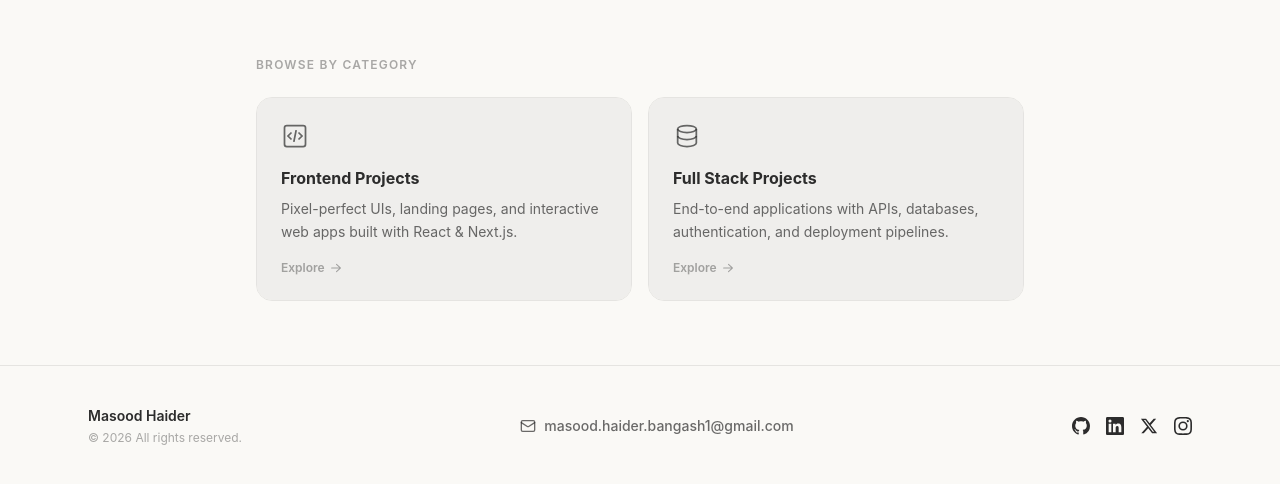
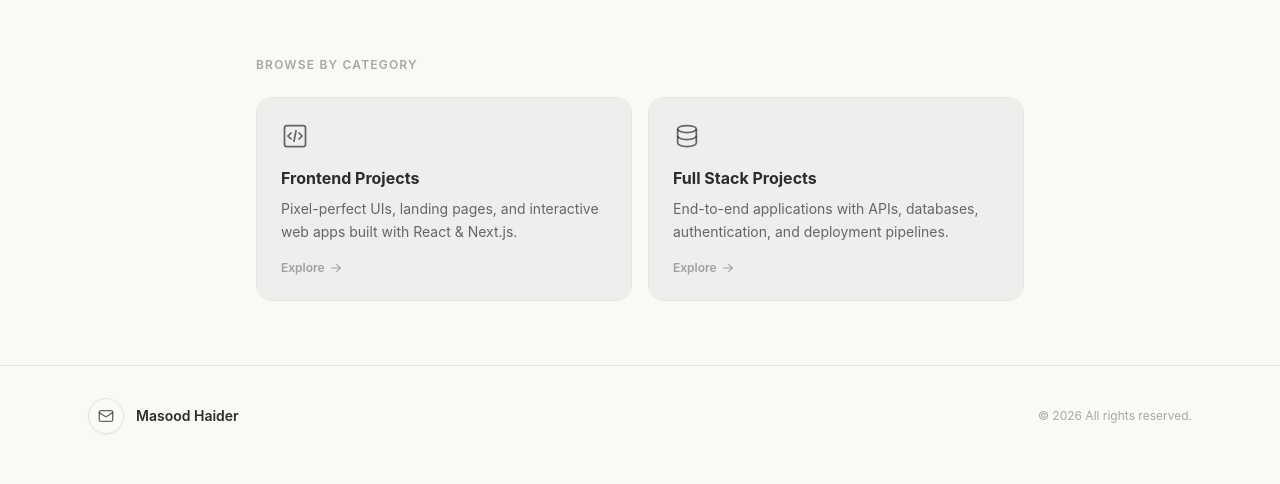
Before and after one commit to Masood-Haider/projects-gallery, a Next.js app: page / in a window 1280 px wide. Shown: the part 1179-1663 px from the top of the page. Built offline with nearby package versions, Linux system fonts and the light colour scheme.

Commit message:
Update Core Technology skill brand colors and footer email icon

```diff
--- a/components/Footer.tsx
+++ b/components/Footer.tsx
@@ -1,33 +1,31 @@
-import Link from "next/link";
-import SocialIcons from "./SocialIcons";
-
 export default function Footer() {
   const year = new Date().getFullYear();
 
   return (
     <footer className="border-t border-charcoal/10 bg-base">
-      <div className="mx-auto max-w-6xl px-6 py-10 flex flex-col md:flex-row items-center justify-between gap-6">
-        {/* Left: name + copyright */}
-        <div className="text-center md:text-left">
-          <p className="text-sm font-semibold text-charcoal">Masood Haider</p>
-          <p className="mt-1 text-xs text-charcoal/40">
-            © {year} All rights reserved.
-          </p>
-        </div>
-
-        {/* Center: Contact */}
-        <div className="flex items-center text-sm font-medium text-charcoal/70">
-          <a href="mailto:masood.haider.bangash1@gmail.com" className="flex items-center gap-2 hover:text-gold transition-colors">
+      <div className="mx-auto max-w-6xl px-6 py-8 flex flex-col md:flex-row items-center justify-between gap-4">
+        {/* Left: Email icon + Name */}
+        <div className="flex items-center gap-3">
+          <a
+            href="mailto:masood.haider.bangash1@gmail.com"
+            aria-label="Send Email"
+            title="Send Email"
+            className="flex items-center justify-center w-9 h-9 rounded-full border border-charcoal/10 text-charcoal/70 hover:text-gold hover:border-gold/40 hover:bg-gold/5 transition-all shadow-sm"
+          >
             <svg viewBox="0 0 24 24" fill="none" stroke="currentColor" strokeWidth="2" strokeLinecap="round" strokeLinejoin="round" className="w-4 h-4">
               <rect width="20" height="16" x="2" y="4" rx="2" />
               <path d="m22 7-8.97 5.7a1.94 1.94 0 0 1-2.06 0L2 7" />
             </svg>
-            masood.haider.bangash1@gmail.com
           </a>
+          <p className="text-sm font-semibold text-charcoal">Masood Haider</p>
         </div>
 
-        {/* Right: social icons */}
-        <SocialIcons iconSize={18} />
+        {/* Right: Copyright */}
+        <div className="text-center md:text-right">
+          <p className="text-xs text-charcoal/40">
+            © {year} All rights reserved.
+          </p>
+        </div>
       </div>
     </footer>
   );
--- a/components/SkillsList.tsx
+++ b/components/SkillsList.tsx
@@ -77,6 +77,7 @@ export default function SkillsList() {
   const row1 = [
     {
       name: "React",
+      color: "text-[#61DAFB]",
       icon: (
         <svg viewBox="-11.5 -10.23174 23 20.46348" className="w-10 h-10 mb-3 fill-current">
           <circle cx="0" cy="0" r="2.05" />
@@ -90,6 +91,7 @@ export default function SkillsList() {
     },
     {
       name: "Next.js",
+      color: "text-[#000000]",
       icon: (
         <svg viewBox="0 0 128 128" fill="currentColor" className="w-10 h-10 mb-3">
           <path d="M64 0C28.7 0 0 28.7 0 64s28.7 64 64 64c11.2 0 21.7-2.9 30.8-7.9L48.4 55.3v36.6h-6.8V41.8h6.8l50.5 75.8C116.4 106.2 128 86.5 128 64c0-35.3-28.7-64-64-64zm22.7 41.8h6.8v22.6h-6.8V41.8z" />
@@ -98,6 +100,7 @@ export default function SkillsList() {
     },
     {
       name: "TypeScript",
+      color: "text-[#3178C6]",
       icon: (
         <svg viewBox="0 0 24 24" fill="currentColor" className="w-10 h-10 mb-3">
           <path d="M12 2C6.48 2 2 6.48 2 12s4.48 10 10 10 10-4.48 10-10S17.52 2 12 2zm-1 14H9v-5H6V9h8v2h-3v5zm5 0h-2v-5h-3V9h8v2h-3v5z"/>
@@ -106,6 +109,7 @@ export default function SkillsList() {
     },
     {
       name: "Tailwind CSS",
+      color: "text-[#06B6D4]",
       icon: (
         <svg viewBox="0 0 24 24" fill="currentColor" className="w-10 h-10 mb-3">
           <path d="M12.001 4.8c-3.2 0-5.2 1.6-6 4.8 1.2-1.6 2.6-2.2 4.2-1.8.913.228 1.565.89 2.288 1.624C13.666 10.618 15.027 12 18.001 12c3.2 0 5.2-1.6 6-4.8-1.2 1.6-2.6 2.2-4.2 1.8-.913-.228-1.565-.89-2.288-1.624C16.337 6.182 14.976 4.8 12.001 4.8zm-6 7.2c-3.2 0-5.2 1.6-6 4.8 1.2-1.6 2.6-2.2 4.2-1.8.913.228 1.565.89 2.288 1.624 1.177 1.194 2.538 2.576 5.512 2.576 3.2 0 5.2-1.6 6-4.8-1.2 1.6-2.6 2.2-4.2 1.8-.913-.228-1.565-.89-2.288-1.624C10.337 13.382 8.976 12 6.001 12z" />
@@ -114,6 +118,7 @@ export default function SkillsList() {
     },
     {
       name: "Node.js",
+      color: "text-[#339933]",
       icon: (
         <svg viewBox="0 0 128 128" fill="currentColor" className="w-10 h-10 mb-3">
           <path d="M109.1 40L65.5 14.8c-1-.6-2.1-.6-3.1 0L18.9 40c-1 .6-1.6 1.6-1.6 2.7v50.4c0 1.1.6 2.1 1.6 2.7l43.5 25.1c1 .6 2.1 .6 3.1 0l43.5-25.1c1-.6 1.6-1.6 1.6-2.7V42.7c.1-1.1-.5-2.1-1.5-2.7zM66.4 105.4c-12.7 0-20.9-5.1-24.8-15.1l7.3-3.1c2.4 6.6 7.4 10.4 17.1 10.4 8.7 0 13.9-3.9 13.9-10.4 0-6.9-5.7-9.5-17.7-12.4-14.8-3.6-22.3-9.5-22.3-19.9 0-11 9.4-18.4 22.1-18.4 10.8 0 18.5 4 22.8 12.8l-7.2 3.8c-2.8-6.1-7.9-8.9-15.5-8.9-8.1 0-13.6 4.3-13.6 10.2 0 6.1 4.5 8.7 16.4 11.6 15.6 3.8 23.6 9.8 23.6 20.6.1 10.9-8.9 18.8-22.1 18.8z"/>
@@ -122,6 +127,7 @@ export default function SkillsList() {
     },
     {
       name: "HTML5",
+      color: "text-[#E34F26]",
       icon: (
         <svg viewBox="0 0 24 24" fill="currentColor" className="w-10 h-10 mb-3">
           <path d="M1.5 0h21l-1.91 21.563L11.977 24l-8.565-2.438L1.5 0zm7.031 9.75l-.232-2.718 10.059.003.23-2.622L5.412 4.41l.698 8.01h9.126l-.326 3.426-2.91.804-2.955-.81-.188-2.11H6.248l.33 4.171L12 19.351l5.379-1.443.744-8.157H8.531z" />
@@ -133,6 +139,7 @@ export default function SkillsList() {
   const row2 = [
     {
       name: "PostgreSQL",
+      color: "text-[#336791]",
       icon: (
         <svg viewBox="0 0 24 24" fill="currentColor" className="w-10 h-10 mb-3">
           <path d="M12 1a11 11 0 1011 11A11 11 0 0012 1zm0 20a9 9 0 119-9 9 9 0 01-9 9zm2-14h-4v2h4zm0 4h-4v2h4zm0 4h-4v2h4z" />
@@ -141,6 +148,7 @@ export default function SkillsList() {
     },
     {
       name: "MongoDB",
+      color: "text-[#13AA52]",
       icon: (
         <svg viewBox="0 0 24 24" fill="currentColor" className="w-10 h-10 mb-3">
           <path d="M12 2c0 0-5 5.5-5 11 0 4 3 6.5 5 8.5 2-2 5-4.5 5-8.5 0-5.5-5-11-5-11zm0 18c-1.5-1.5-3-3.5-3-6 0-3.5 2.5-7.5 3-8 5 5 5 9.5 5 11-1 1-3.5 4-5 3z" />
@@ -149,6 +157,7 @@ export default function SkillsList() {
     },
     {
       name: "Git",
+      color: "text-[#F05032]",
       icon: (
         <svg viewBox="0 0 24 24" fill="currentColor" className="w-10 h-10 mb-3">
           <path d="M23.546 10.93L13.067.452a1.44 1.44 0 00-2.037 0L8.761 2.72l3.351 3.35a2.535 2.535 0 013.14 1.196c.21.433.275.92.188 1.393l3.208 3.208a2.535 2.535 0 011.663 3.655 2.535 2.535 0 01-3.655 1.663 2.535 2.535 0 01-2.946-4.004l-3.076-3.077v4.613a2.535 2.535 0 011.042 3.882 2.535 2.535 0 01-3.626-3.528 2.535 2.535 0 01.385-2.002V6.637a2.535 2.535 0 01-1.393-3.606L1.139 12.966a1.44 1.44 0 000 2.037l10.479 10.478a1.44 1.44 0 002.037 0l9.89-9.89a1.44 1.44 0 000-2.036V10.93z" />
@@ -157,6 +166,7 @@ export default function SkillsList() {
     },
     {
       name: "GitHub",
+      color: "text-[#181717]",
       icon: (
         <svg viewBox="0 0 24 24" fill="currentColor" className="w-10 h-10 mb-3">
           <path d="M12 2C6.48 2 2 6.48 2 12c0 4.42 2.87 8.17 6.84 9.5.5.08.66-.23.66-.5v-1.69c-2.77.6-3.36-1.34-3.36-1.34-.45-1.15-1.11-1.46-1.11-1.46-.91-.62.07-.6.07-.6 1 .07 1.53 1.03 1.53 1.03.87 1.52 2.34 1.07 2.91.83.09-.65.35-1.09.63-1.34-2.22-.25-4.55-1.11-4.55-4.92 0-1.11.38-2 1.03-2.71-.1-.25-.45-1.29.1-2.64 0 0 .84-.27 2.75 1.02.79-.22 1.65-.33 2.5-.33.85 0 1.71.11 2.5.33 1.91-1.29 2.75-1.02 2.75-1.02.55 1.35.2 2.39.1 2.64.65.71 1.03 1.6 1.03 2.71 0 3.82-2.34 4.66-4.57 4.91.36.31.69.92.69 1.85V21c0 .27.16.59.67.5C19.14 20.16 22 16.42 22 12A10 10 0 0012 2z"/>
@@ -165,6 +175,7 @@ export default function SkillsList() {
     },
     {
       name: "Figma",
+      color: "text-[#F24E1E]",
       icon: (
         <svg viewBox="0 0 24 24" fill="currentColor" className="w-10 h-10 mb-3">
           <path d="M8 2h4.5a4 4 0 010 8H8V2zm0 8h4.5a4 4 0 010 8H8v-8zm0 8a4 4 0 000 8h4.5v-8H8zm8-8a4 4 0 100-8h-4.5v8H16zm0 8a4 4 0 100-8h-4.5v8H16z" />
@@ -173,6 +184,7 @@ export default function SkillsList() {
     },
     {
       name: "Vercel",
+      color: "text-[#000000]",
       icon: (
         <svg viewBox="0 0 24 24" fill="currentColor" className="w-10 h-10 mb-3">
           <path d="M24 22.525H0l12-21.05 12 21.05z" />
@@ -202,7 +214,7 @@ export default function SkillsList() {
           {[...row1, ...row1, ...row1].map((skill, i) => (
             <div
               key={`${skill.name}-${i}`}
-              className="flex flex-col items-center justify-center text-charcoal/30 hover:text-gold transition-all duration-500 w-32 cursor-default group"
+              className={`flex flex-col items-center justify-center ${skill.color} hover:text-gold transition-all duration-500 w-32 cursor-default group`}
             >
               <div className="group-hover:scale-110 group-hover:-translate-y-2 transition-transform duration-500 drop-shadow-sm">
                 {skill.icon}
@@ -221,7 +233,7 @@ export default function SkillsList() {
           {[...row2, ...row2, ...row2].map((skill, i) => (
             <div
               key={`${skill.name}-${i}`}
-              className="flex flex-col items-center justify-center text-charcoal/30 hover:text-gold transition-all duration-500 w-32 cursor-default group"
+              className={`flex flex-col items-center justify-center ${skill.color} hover:text-gold transition-all duration-500 w-32 cursor-default group`}
             >
               <div className="group-hover:scale-110 group-hover:-translate-y-2 transition-transform duration-500 drop-shadow-sm">
                 {skill.icon}
```
